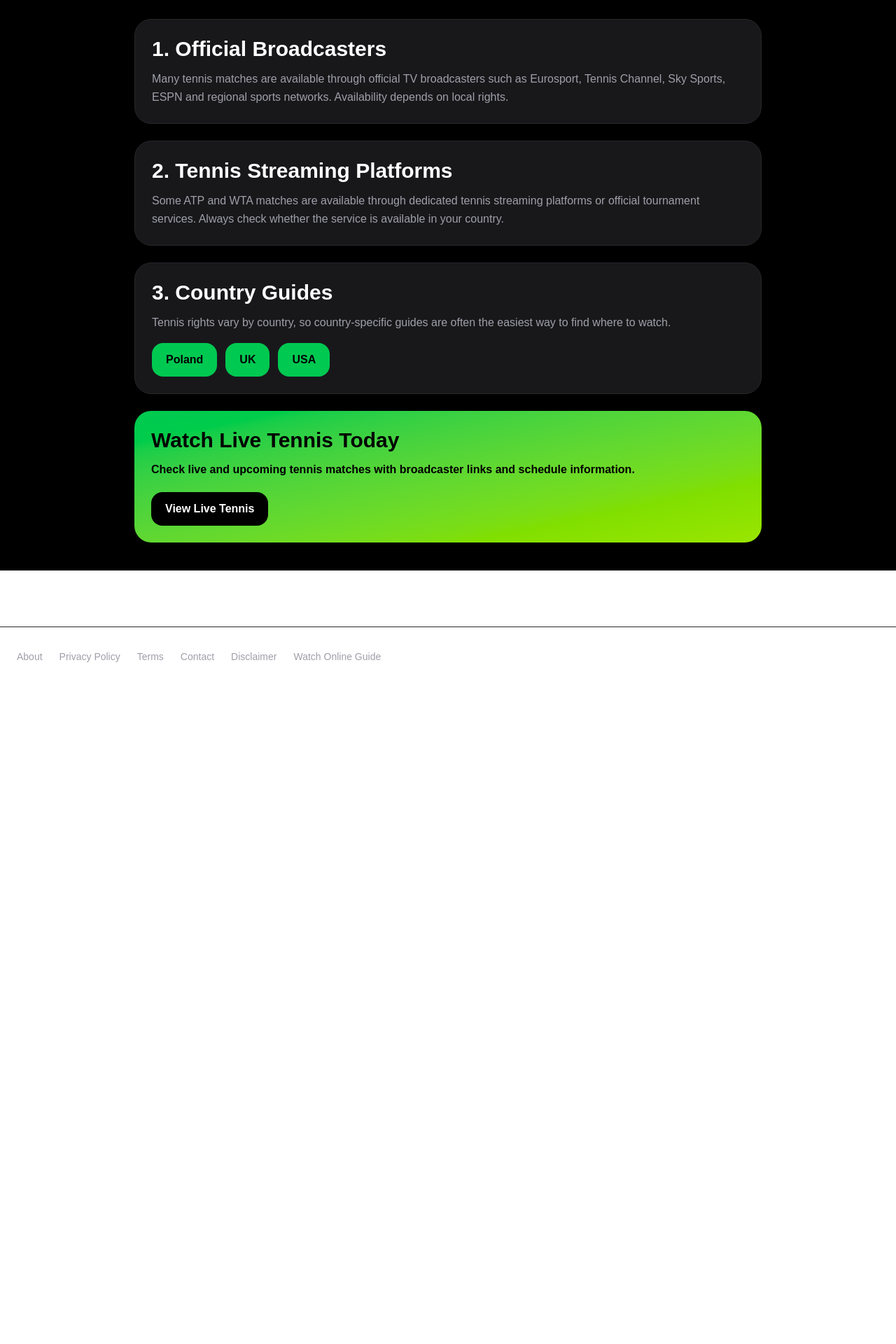
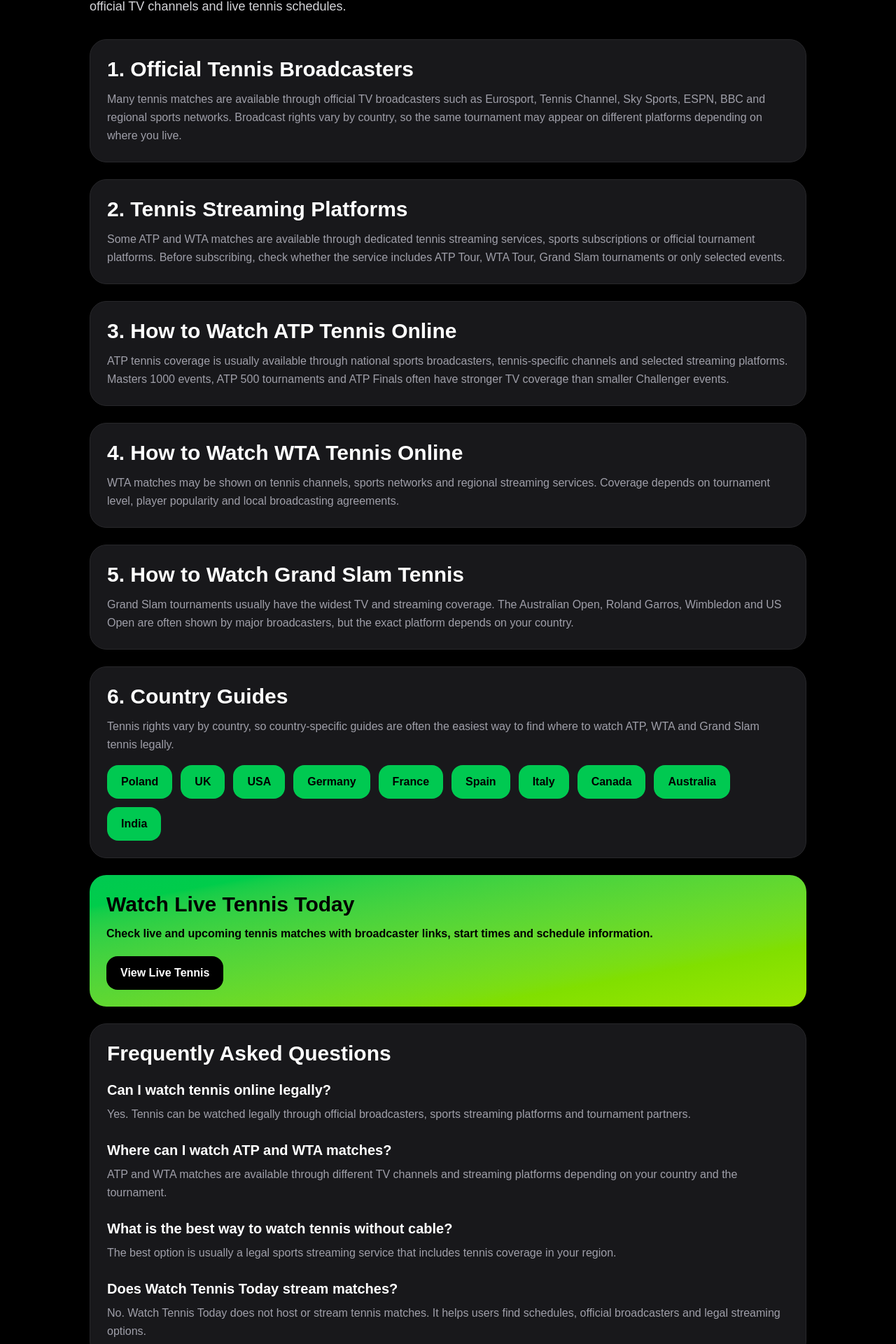
Before and after one commit to 8dqqd57hyh-rgb/watch-tennis-today, a Next.js app: page /best-ways-to-watch-tennis-online in a window 1280 px wide. Shown: the part 297-2217 px from the top of the page at 70% size. Before the commit the page ends 1277 px from the top, so only its background shows below. Built offline with nearby package versions, Linux system fonts and the light colour scheme.

Commit message:
Add internal links to country tennis pages

```diff
--- a/app/best-ways-to-watch-tennis-online/page.tsx
+++ b/app/best-ways-to-watch-tennis-online/page.tsx
@@ -1,13 +1,26 @@
 export const metadata = {
-  title: "Best Ways to Watch Tennis Online | Watch Tennis Today",
+  title: "Best Ways to Watch Tennis Online | ATP, WTA & Grand Slam Streams",
   description:
-    "Best legal ways to watch tennis online, including official broadcasters, tennis streaming services and country-based TV coverage.",
+    "Best legal ways to watch tennis online, including ATP, WTA, Grand Slam broadcasters, tennis streaming services and country-based TV coverage.",
 };
+
+const countries = [
+  ["Poland", "/watch-tennis-in/poland"],
+  ["UK", "/watch-tennis-in/uk"],
+  ["USA", "/watch-tennis-in/usa"],
+  ["Germany", "/watch-tennis-in/germany"],
+  ["France", "/watch-tennis-in/france"],
+  ["Spain", "/watch-tennis-in/spain"],
+  ["Italy", "/watch-tennis-in/italy"],
+  ["Canada", "/watch-tennis-in/canada"],
+  ["Australia", "/watch-tennis-in/australia"],
+  ["India", "/watch-tennis-in/india"],
+];
 
 export default function BestWaysPage() {
   return (
     <main className="min-h-screen bg-black text-white p-6 md:p-10">
-      <div className="max-w-4xl mx-auto">
+      <div className="max-w-5xl mx-auto">
         <a href="/" className="text-zinc-400 hover:text-white">
           ← Back
         </a>
@@ -20,17 +33,22 @@ export default function BestWaysPage() {
           The best way to watch tennis online depends on your country,
           tournament and subscription. ATP, WTA, Grand Slam and Challenger
           matches may be shown by different broadcasters around the world.
+          This guide helps you find legal tennis streams, official TV channels
+          and live tennis schedules.
         </p>
 
         <section className="space-y-6">
           <div className="bg-zinc-900 border border-zinc-800 rounded-3xl p-6">
             <h2 className="text-3xl font-black mb-3">
-              1. Official Broadcasters
+              1. Official Tennis Broadcasters
             </h2>
+
             <p className="text-zinc-400 leading-relaxed">
               Many tennis matches are available through official TV broadcasters
-              such as Eurosport, Tennis Channel, Sky Sports, ESPN and regional
-              sports networks. Availability depends on local rights.
+              such as Eurosport, Tennis Channel, Sky Sports, ESPN, BBC and
+              regional sports networks. Broadcast rights vary by country, so the
+              same tournament may appear on different platforms depending on
+              where you live.
             </p>
           </div>
 
@@ -38,41 +56,74 @@ export default function BestWaysPage() {
             <h2 className="text-3xl font-black mb-3">
               2. Tennis Streaming Platforms
             </h2>
+
             <p className="text-zinc-400 leading-relaxed">
               Some ATP and WTA matches are available through dedicated tennis
-              streaming platforms or official tournament services. Always check
-              whether the service is available in your country.
+              streaming services, sports subscriptions or official tournament
+              platforms. Before subscribing, check whether the service includes
+              ATP Tour, WTA Tour, Grand Slam tournaments or only selected events.
             </p>
           </div>
 
           <div className="bg-zinc-900 border border-zinc-800 rounded-3xl p-6">
             <h2 className="text-3xl font-black mb-3">
-              3. Country Guides
+              3. How to Watch ATP Tennis Online
             </h2>
+
+            <p className="text-zinc-400 leading-relaxed">
+              ATP tennis coverage is usually available through national sports
+              broadcasters, tennis-specific channels and selected streaming
+              platforms. Masters 1000 events, ATP 500 tournaments and ATP Finals
+              often have stronger TV coverage than smaller Challenger events.
+            </p>
+          </div>
+
+          <div className="bg-zinc-900 border border-zinc-800 rounded-3xl p-6">
+            <h2 className="text-3xl font-black mb-3">
+              4. How to Watch WTA Tennis Online
+            </h2>
+
+            <p className="text-zinc-400 leading-relaxed">
+              WTA matches may be shown on tennis channels, sports networks and
+              regional streaming services. Coverage depends on tournament level,
+              player popularity and local broadcasting agreements.
+            </p>
+          </div>
+
+          <div className="bg-zinc-900 border border-zinc-800 rounded-3xl p-6">
+            <h2 className="text-3xl font-black mb-3">
+              5. How to Watch Grand Slam Tennis
+            </h2>
+
+            <p className="text-zinc-400 leading-relaxed">
+              Grand Slam tournaments usually have the widest TV and streaming
+              coverage. The Australian Open, Roland Garros, Wimbledon and US
+              Open are often shown by major broadcasters, but the exact platform
+              depends on your country.
+            </p>
+          </div>
+
+          <div className="bg-zinc-900 border border-zinc-800 rounded-3xl p-6">
+            <h2 className="text-3xl font-black mb-3">
+              6. Country Guides
+            </h2>
+
             <p className="text-zinc-400 leading-relaxed mb-4">
               Tennis rights vary by country, so country-specific guides are
-              often the easiest way to find where to watch.
+              often the easiest way to find where to watch ATP, WTA and Grand
+              Slam tennis legally.
             </p>
 
             <div className="flex flex-wrap gap-3">
-              <a
-                href="/watch-tennis-in/poland"
-                className="bg-green-500 text-black px-5 py-3 rounded-2xl font-black"
-              >
-                Poland
-              </a>
-              <a
-                href="/watch-tennis-in/uk"
-                className="bg-green-500 text-black px-5 py-3 rounded-2xl font-black"
-              >
-                UK
-              </a>
-              <a
-                href="/watch-tennis-in/usa"
-                className="bg-green-500 text-black px-5 py-3 rounded-2xl font-black"
-              >
-                USA
-              </a>
+              {countries.map(([name, href]) => (
+                <a
+                  key={href}
+                  href={href}
+                  className="bg-green-500 text-black px-5 py-3 rounded-2xl font-black"
+                >
+                  {name}
+                </a>
+              ))}
             </div>
           </div>
 
@@ -80,9 +131,10 @@ export default function BestWaysPage() {
             <h2 className="text-3xl font-black mb-3">
               Watch Live Tennis Today
             </h2>
+
             <p className="font-semibold mb-5">
-              Check live and upcoming tennis matches with broadcaster links and
-              schedule information.
+              Check live and upcoming tennis matches with broadcaster links,
+              start times and schedule information.
             </p>
 
             <a
@@ -92,6 +144,57 @@ export default function BestWaysPage() {
               View Live Tennis
             </a>
           </div>
+
+          <div className="bg-zinc-900 border border-zinc-800 rounded-3xl p-6">
+            <h2 className="text-3xl font-black mb-5">
+              Frequently Asked Questions
+            </h2>
+
+            <div className="space-y-6">
+              <div>
+                <h3 className="text-xl font-black mb-2">
+                  Can I watch tennis online legally?
+                </h3>
+                <p className="text-zinc-400 leading-relaxed">
+                  Yes. Tennis can be watched legally through official
+                  broadcasters, sports streaming platforms and tournament
+                  partners.
+                </p>
+              </div>
+
+              <div>
+                <h3 className="text-xl font-black mb-2">
+                  Where can I watch ATP and WTA matches?
+                </h3>
+                <p className="text-zinc-400 leading-relaxed">
+                  ATP and WTA matches are available through different TV
+                  channels and streaming platforms depending on your country and
+                  the tournament.
+                </p>
+              </div>
+
+              <div>
+                <h3 className="text-xl font-black mb-2">
+                  What is the best way to watch tennis without cable?
+                </h3>
+                <p className="text-zinc-400 leading-relaxed">
+                  The best option is usually a legal sports streaming service
+                  that includes tennis coverage in your region.
+                </p>
+              </div>
+
+              <div>
+                <h3 className="text-xl font-black mb-2">
+                  Does Watch Tennis Today stream matches?
+                </h3>
+                <p className="text-zinc-400 leading-relaxed">
+                  No. Watch Tennis Today does not host or stream tennis matches.
+                  It helps users find schedules, official broadcasters and legal
+                  streaming options.
+                </p>
+              </div>
+            </div>
+          </div>
         </section>
       </div>
     </main>
```
